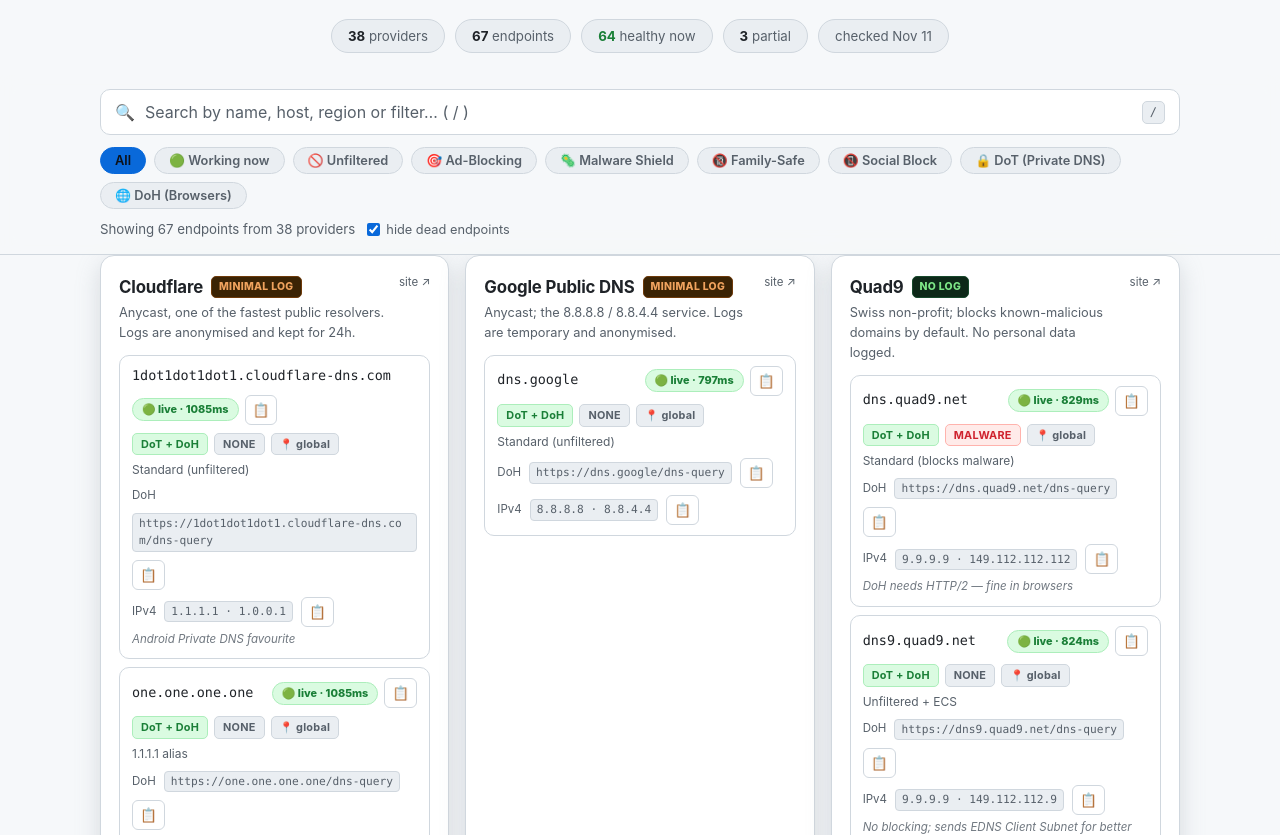
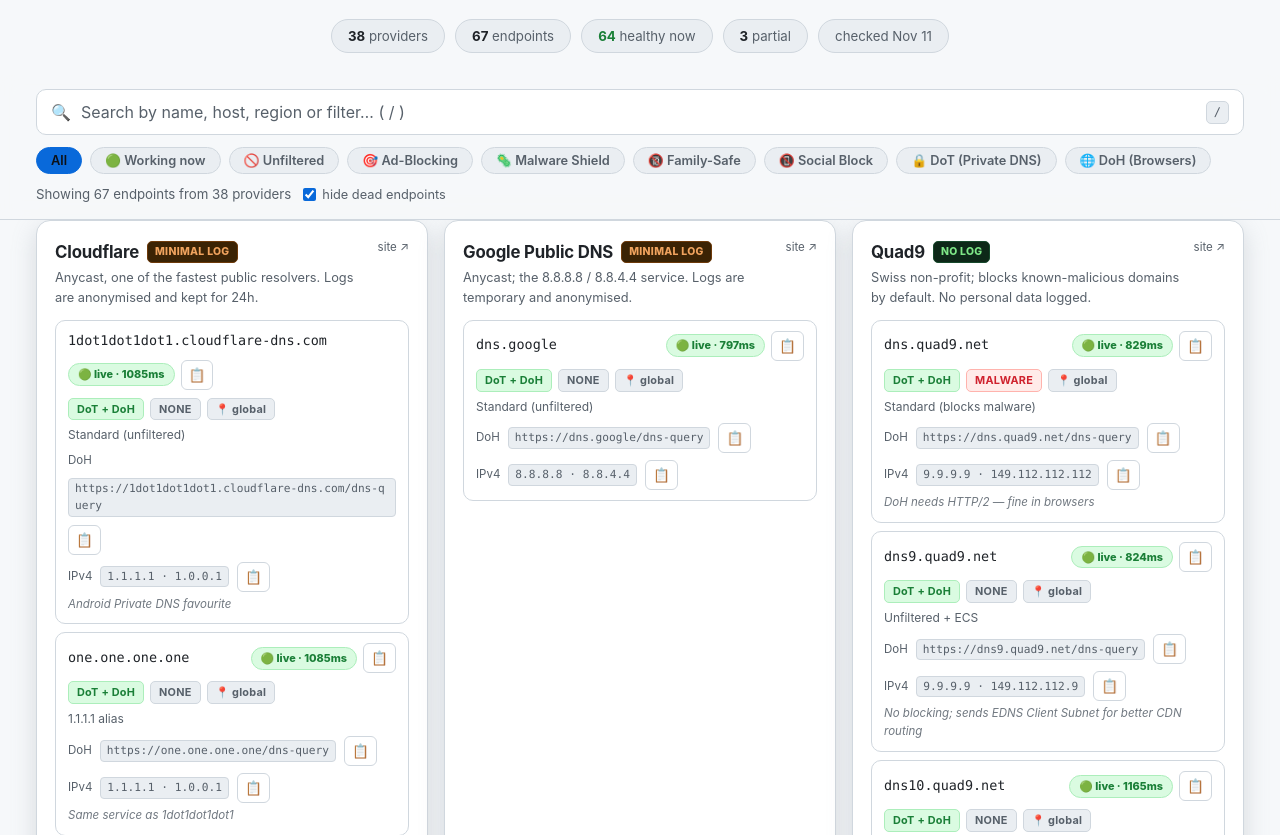
Before and after one commit to iamtanzir/DNS-Server-List, a browser extension: page index.html in a window 1280 px wide. Shown: the part 351-1186 px from the top of the page. Drawn offline with Linux system fonts and the light colour scheme.

Commit message:
polish(web): fluid wide layout, auto fits every display
.container is now max-width:min(1760px,100%) with clamp padding; resolver grid fills more columns on wide monitors; Reels and Shorts option renamed page-level so it is obvious DNS cannot do the blocking (ShortsGuard handles it).

```diff
--- a/index.html
+++ b/index.html
@@ -30,7 +30,8 @@ body{background:var(--bg);color:var(--text);font-family:-apple-system,BlinkMacSy
 a{color:var(--accent);text-decoration:none}
 a:hover{text-decoration:underline}
 code,kbd,pre{font-family:var(--mono)}
-.container{max-width:1120px;margin:0 auto;padding:0 20px}
+/* fluid container: fills any display — narrow phones get tight padding, wide monitors get a wide layout */
+.container{width:100%;max-width:min(1760px,100%);margin:0 auto;padding:0 clamp(16px,3vw,36px)}
 .bn{color:var(--text-dim);font-size:.86rem;border-left:3px solid var(--border);padding-left:10px;margin-top:8px}
 :root{color-scheme:dark}
 [data-theme="light"]{color-scheme:light}
@@ -80,7 +81,7 @@ header{border-bottom:1px solid var(--border);background:linear-gradient(180deg,v
 
 /* cards */
 main{padding:18px 0 46px}
-.grid{display:grid;grid-template-columns:repeat(auto-fill,minmax(340px,1fr));gap:16px}
+.grid{display:grid;grid-template-columns:repeat(auto-fill,minmax(330px,1fr));gap:16px}
 .card{background:var(--card);border:1px solid var(--border);border-radius:14px;padding:18px;box-shadow:var(--shadow);transition:border-color .2s,transform .2s;display:flex;flex-direction:column;gap:12px}
 .card:hover{border-color:var(--accent);transform:translateY(-2px)}
 .card-head{display:flex;justify-content:space-between;align-items:flex-start;gap:10px}
@@ -455,7 +456,7 @@ python scripts/dnsctl.py reset              # back to DHCP</pre>
           <label>Extra preferences</label>
           <div class="goals">
             <label class="goal"><input type="checkbox" id="prefPrivacy"> No-log provider</label>
-            <label class="goal"><input type="checkbox" id="prefFocus" checked> Block Reels &amp; Shorts</label>
+            <label class="goal"><input type="checkbox" id="prefFocus" checked> Block Reels &amp; Shorts (page-level)</label>
           </div>
         </div>
         <button class="btn primary" type="submit" style="width:100%;justify-content:center">Find my setup →</button>
```
Also changed, not shown: site/template.html (+4 -3 lines).
